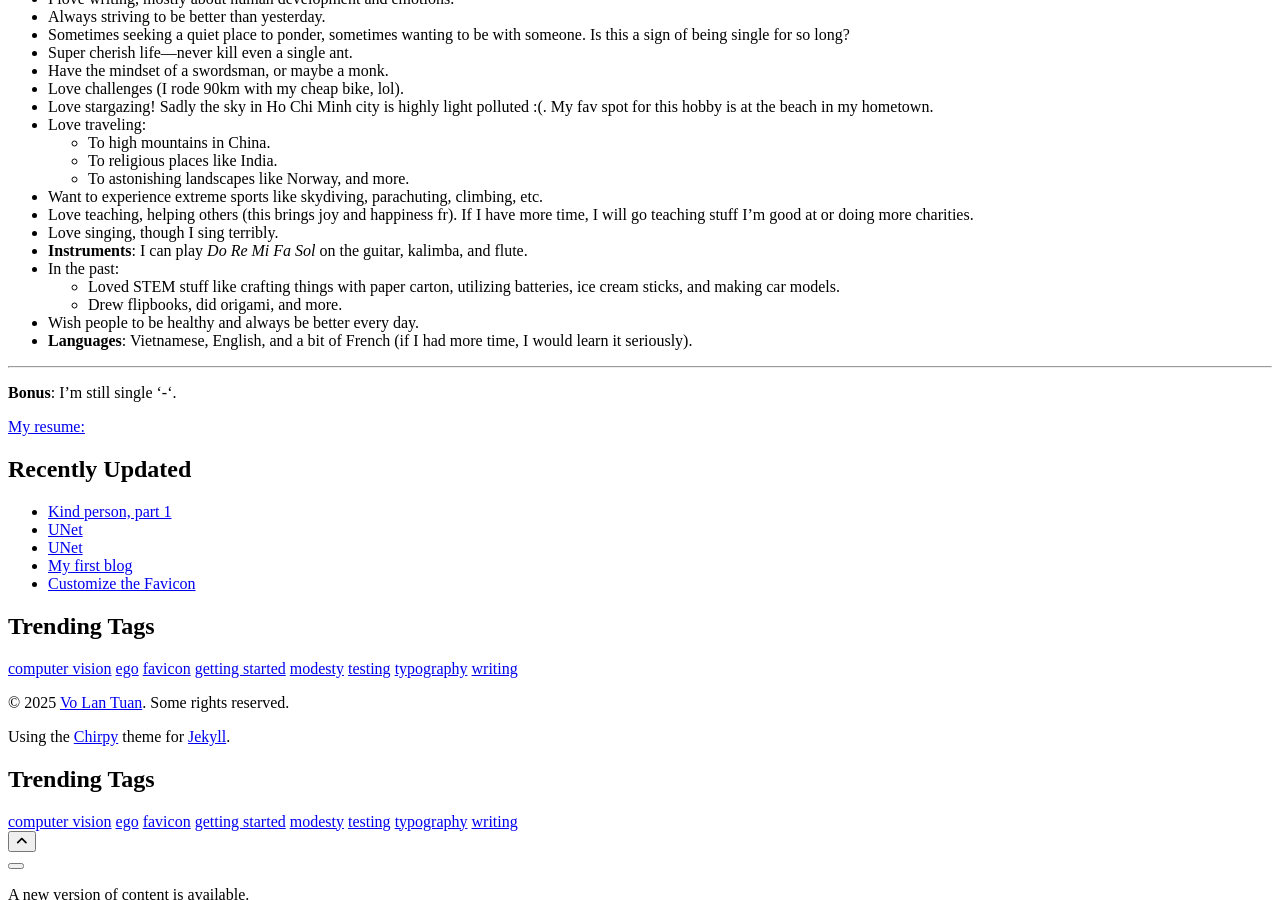
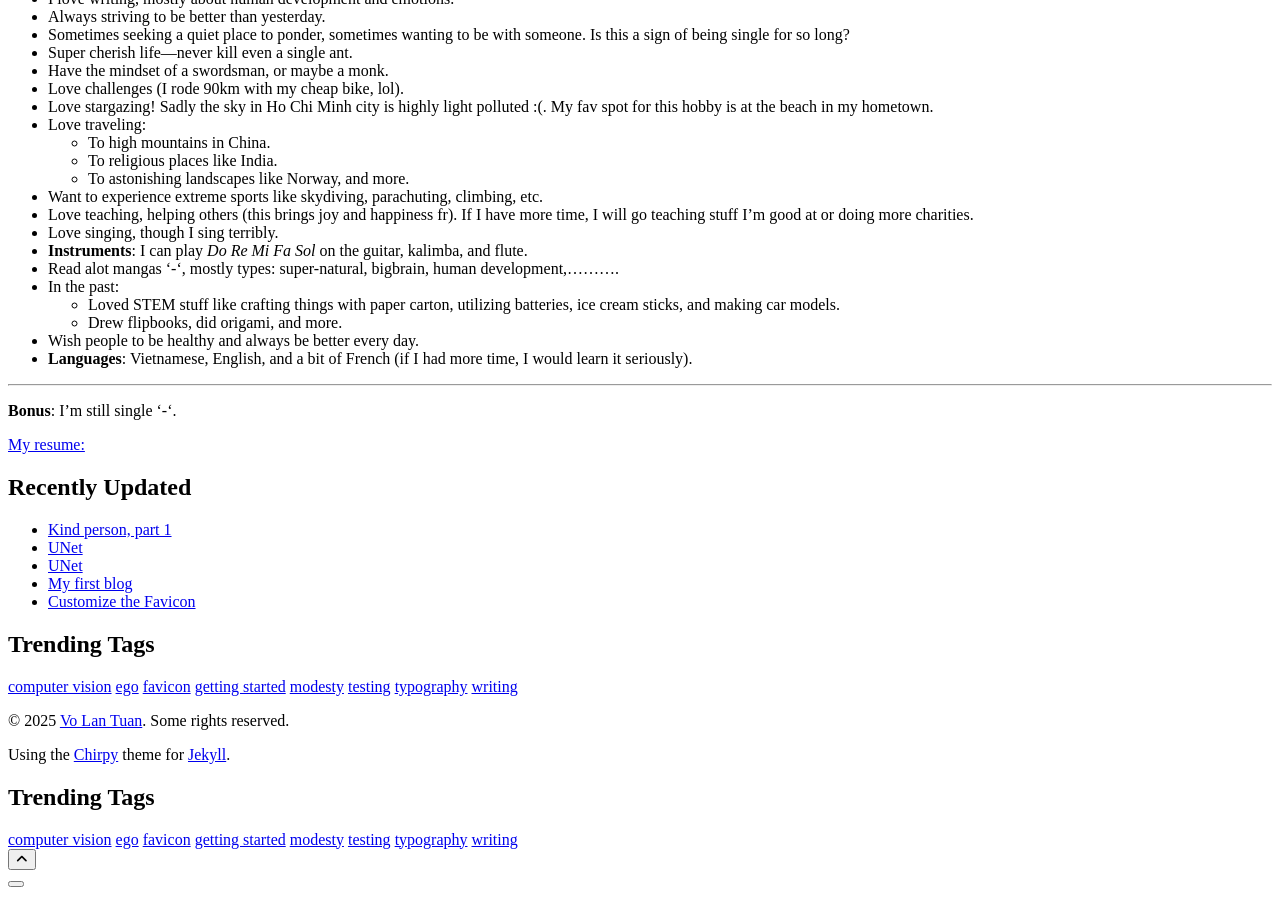
Before and after one commit to VLTisME/VLTisME.github.io, a Jekyll site: the page built from _tabs/about.md, in a window 1280 px wide and 900 px high, scrolled down 640 px. Built offline with Jekyll 4.4.1, drawn with Linux system fonts in a browser that asks for light colours; cached includes are drawn as plain includes; nearby versions of some CDN libraries.

Commit message:
minor change

```diff
--- a/_tabs/about.md
+++ b/_tabs/about.md
@@ -30,6 +30,7 @@
 - Love teaching, helping others (this brings joy and happiness fr). If I have more time, I will go teaching stuff I'm good at or doing more charities.
 - Love singing, though I sing terribly.
 - **Instruments**: I can play *Do Re Mi Fa Sol* on the guitar, kalimba, and flute.
+- Read alot mangas '-', mostly types: super-natural, bigbrain, human development,..........
 - In the past:
   - Loved STEM stuff like crafting things with paper carton, utilizing batteries, ice cream sticks, and making car models.
   - Drew flipbooks, did origami, and more.
```
